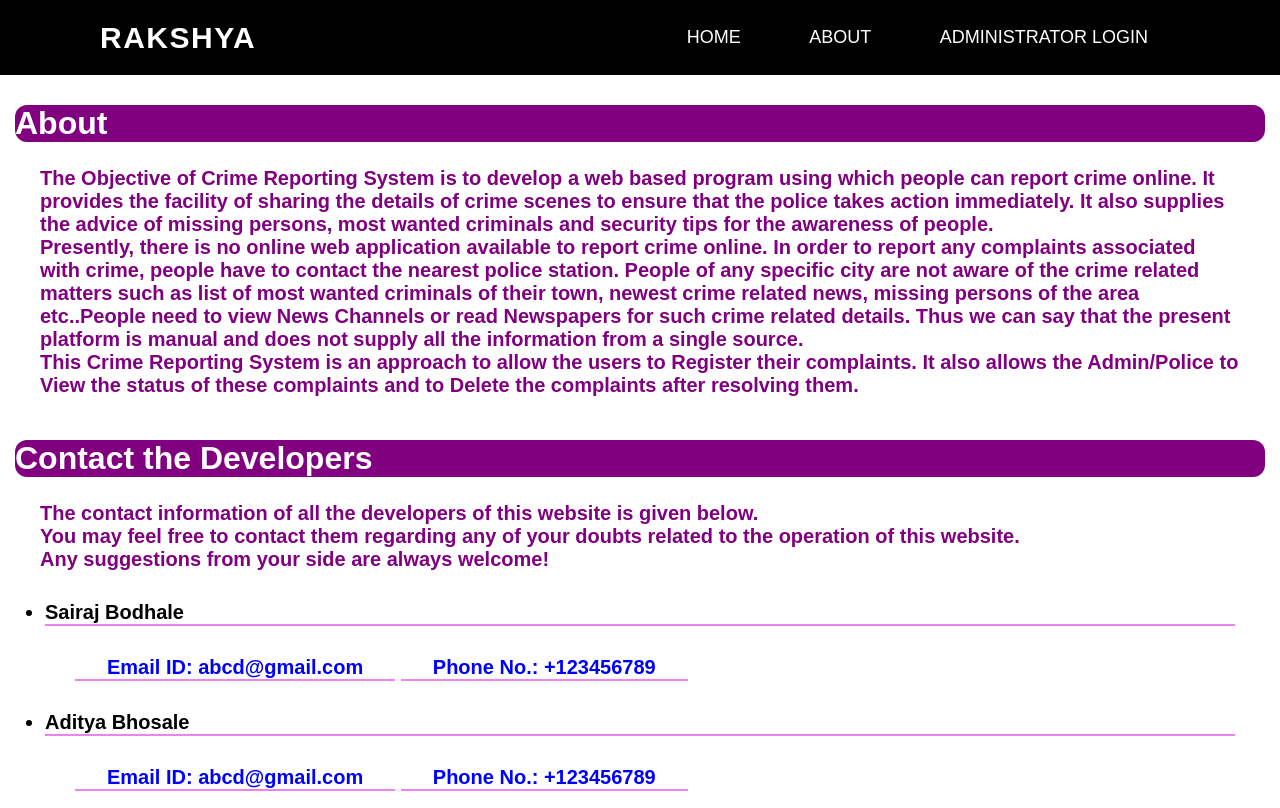
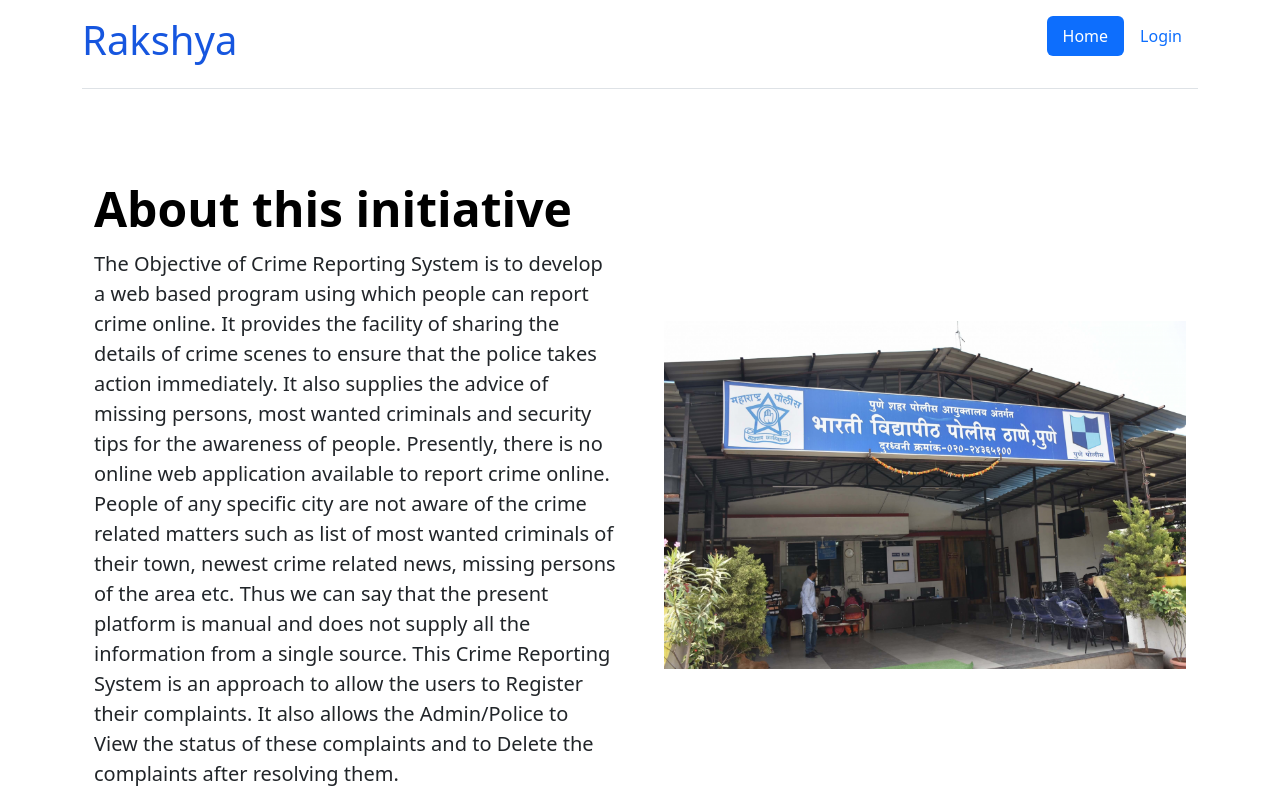
Before and after one commit to Shubhamsk2000/Crime-Alert, a plain HTML site: page PBL/about.html in a window 1280 px wide. Shown: the top 808 px of the page. Drawn offline with nearby package versions, Linux system fonts and the light colour scheme.

Commit message:
changes to homepage and about page

```diff
--- a/PBL/about.html
+++ b/PBL/about.html
@@ -4,117 +4,39 @@
     <meta charset="UTF-8">
     <meta http-equiv="X-UA-Compatible" content="IE=edge">
     <meta name="viewport" content="width=device-width, initial-scale=1.0">
-    <title>Crime Management and Reporting</title>
-	<style>
-		*{
-			margin: 0px;
-			padding:0px;
-			box-sizing: border-box;
-			font-family: sans-serif;
-
-		}
-		nav{
-			width: 100%;
-			height: 75px;
-			background-color: black;
-			line-height: 75px;
-			padding:0px 100px;
-			position: fixed;
-			z-index : 1;
-		}
-		nav .logo{
-			font-weight: bold;
-			letter-spacing: 1.5px;
-		}
-		nav .logo p{
-			font-size: 30px;
-			float: left;
-			color: white;
-			text-transform: uppercase;
-		}
-		nav ul{
-			float:right;
-		}
-		nav ul li{
-			display: inline-block;
-			list-style: none;
-		}
-		nav ul li a{
-			color: white;
-			text-decoration: none;
-			font-size: 18px;
-			text-transform: uppercase;
-			padding: 0px 32px;
-		}
-		nav ul li a:hover{
-			color:#cccccc;
-		}
-
-		.image{
-			width: 100%;
-			position: absolute;
-			z-index: -1;
-			opacity:0.7;
-		}
-
-		.wrapper{
-			margin: 15px;
-		}
-		.wrapper h1{
-			color: white;
-			background: purple;
-			border-radius: 12px;
-		}
-		.wrapper p{
-			font-size:20px;
-			font-weight: bold;
-			margin: 25px;
-			color: purple;
-		}
-		.wrapper ul {
-			margin: 30px;
-			font-size:20px;
-			font-weight: bold;
-		}
-		.wrapper ul li{
-			border-bottom: 2px solid violet;
-		}
-		.wrapper ul .contact{
-			font-size:20px;
-			color: blue;
-			border: none;
-		}
-		.wrapper ul .contact li{
-			display: inline-block;
-			padding: 0px 32px;
-		}
-
-	</style>
-
+    <title>Rakshya</title>
+	<link href="https://cdn.jsdelivr.net/npm/bootstrap@5.3.2/dist/css/bootstrap.min.css" rel="stylesheet" integrity="sha384-T3c6CoIi6uLrA9TneNEoa7RxnatzjcDSCmG1MXxSR1GAsXEV/Dwwykc2MPK8M2HN" crossorigin="anonymous">
+    <link rel="stylesheet" href="./style.css">
 </head>
 <body>
-	<nav>
-		<div class="logo">
-			<p> RAKSHYA </p>
+	<section id="title">
+        <div class="container">
+            <header class="d-flex flex-wrap justify-content-center py-3 mb-0 border-bottom">
+              <a href="/" class="d-flex align-items-center mb-3 mb-md-0 me-md-auto link-body-emphasis text-decoration-none">
+                <span class="fs-4"><h1 id="sitename">Rakshya</h1></span>
+              </a>
+
+              <ul class="nav nav-pills">
+                <li class="nav-item"><a href="index.html" class="nav-link active" aria-current="page">Home</a></li>
+                <li class="nav-item"><a href="login.html" class="nav-link">Login</a></li>
+              </ul>
+            </header>
+          </div>
+    </section>
+
+	<div class="container col-xxl-8 px-4 py-5 ">
+		<div class="row flex-lg-row-reverse align-items-center g-5 py-5">
+		  <div class="col-10 col-sm-8 col-lg-6">
+			<img src="./Images_PBL/Bharti.png" class="d-block mx-lg-auto img-fluid" alt="Bootstrap Themes" width="700" height="500" loading="lazy">
+		  </div>
+		  <div class="col-lg-6">
+			<h1 class="display-5 fw-bold text-body-emphasis lh-1 mb-3">About this initiative</h1>
+			<p class="lead">The Objective of Crime Reporting System is to develop a web based program using which people can report crime online. It provides the facility of sharing the details of crime scenes to ensure that the police takes action immediately. It also supplies the advice of missing persons, most wanted criminals and security tips for the awareness of people.
+			Presently, there is no online web application available to report crime online. People of any specific city are not aware of the crime related matters such as list of most wanted criminals of their town, newest crime related news, missing persons of the area etc. Thus we can say that the present platform is manual and does not supply all the information from a single source.
+			This Crime Reporting System is an approach to allow the users to Register their complaints. It also allows the Admin/Police to View the status of these complaints and to Delete the complaints after resolving them.</p>
+		  </div>
 		</div>
-		<ul>
-			<li><a href="index.html">Home</a></li>
-			<li><a href="">About</a></li>
-			<li><a href="adminlogin.html">ADMINISTRATOR LOGIN</a></li>
-		</ul>
-	</nav>
-	<br><br><br><br><br>
-
-	<div class="wrapper">
-		<h1> About </h1>
-		<p>
-			The Objective of Crime Reporting System is to develop a web based program using which people can report crime online. It provides the facility of sharing the details of crime scenes to ensure that the police takes action immediately. It also supplies the advice of missing persons, most wanted criminals and security tips for the awareness of people.<br>
-			Presently, there is no online web application available to report crime online. In order to report any complaints associated with crime, people have to contact the nearest police station. People of any specific city are not aware of the crime related matters such as list of most wanted criminals of their town, newest crime related news, missing persons of the area etc..People need to view News Channels or read Newspapers for such crime related details. Thus we can say that the present platform is manual and does not supply all the information from a single source.<br>
-			This Crime Reporting System is an approach to allow the users to Register their complaints. It also allows the Admin/Police to View the status of these complaints and to Delete the complaints after resolving them.
-
-
-
-		</p>
+	  </div>
 
 		<br><h1> Contact the Developers </h1>
 		<p>
@@ -148,5 +70,25 @@
 
 	</div>
 
+	<section id="footer">
+        <div class="container">
+            <footer class="d-flex flex-wrap justify-content-between align-items-center py-3 mt-4">
+              <div class="col-md-4 d-flex align-items-center">
+                <a href="/" class="mb-3 me-2 mb-md-0 text-body-secondary text-decoration-none lh-1">
+                  <svg class="bi" width="30" height="24"><use xlink:href="#bootstrap"></use></svg>
+                </a>
+                <span class="mb-3 mb-md-0 text-body-secondary">© 2024 PBL Project Team E09_01</span>
+              </div>
+
+              <ul class="nav col-md-4 justify-content-end list-unstyled d-flex">
+                <li class="ms-3"><a class="text-body-secondary" href="#"><img src="./SVGs/twitter-x.svg" alt="Twitter"></a></li>
+                <li class="ms-3"><a class="text-body-secondary" href="#"><img src="./SVGs/instagram.svg" alt="Instagram"></a></li>
+                <li class="ms-3"><a class="text-body-secondary" href="#"><img src="./SVGs/envelope.svg" alt="Gmail"></a></li>
+              </ul>
+            </footer>
+          </div>
+    </section>
+  </section>
+
 </body>
-</head>
+</html>
```
Also changed, not shown: PBL/index.html (+0 -35 lines), PBL/Images_PBL/Bharti.png (added).
